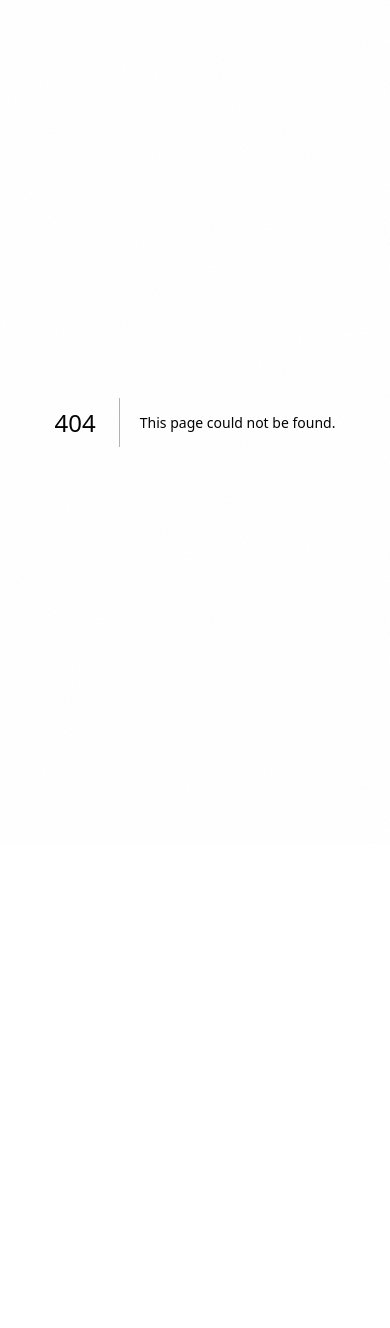
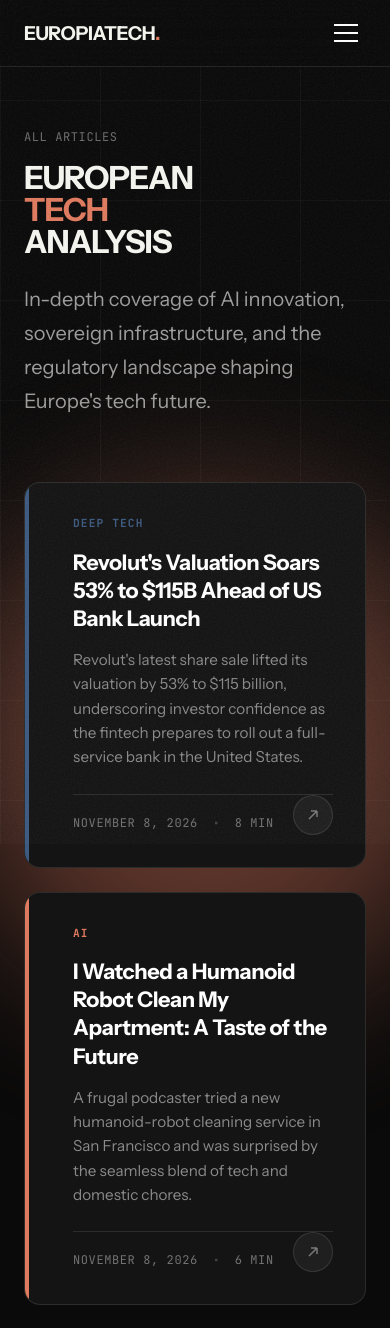
Before and after one commit to cosmos510/europiatech, a Next.js app: page /articles in a window 390 px wide. Before the commit this address had no page. Shown: the top 1328 px of the page. Before the commit the page ends 844 px from the top, so only its background shows below. Built offline with nearby package versions, Linux system fonts and the light colour scheme.

Commit message:
feat: add /articles page with all articles list
- Created articles listing page with bento-style cards
- Added 'Articles' link in navigation (desktop & mobile)
- Added 'View All Articles' button on homepage
- Responsive grid layout for mobile

```diff
--- /dev/null
+++ b/src/app/articles/page.tsx
@@ -0,0 +1,222 @@
+'use client';
+
+import { motion, useScroll, useTransform } from 'framer-motion';
+import Link from 'next/link';
+import { Navigation } from '@/components/Navigation';
+import { Footer } from '@/components/Footer';
+import { articles } from '@/lib/articles';
+
+// Map tag to accent color
+const tagColors: Record<string, string> = {
+  'Event Preview': 'var(--accent-warm)',
+  'Deep Tech': 'var(--accent-secondary)',
+  'Infrastructure': 'var(--accent-tertiary)',
+  'Event': 'var(--accent-warm)',
+  'AI': 'var(--accent-primary)',
+  'Security': 'var(--accent-tertiary)',
+  'Regulation': 'var(--accent-secondary)',
+};
+
+export default function ArticlesPage() {
+  const { scrollYProgress } = useScroll();
+  const backgroundY = useTransform(scrollYProgress, [0, 1], ['0%', '30%']);
+
+  return (
+    <div style={{ position: 'relative' }}>
+      {/* Ambient orbs */}
+      <motion.div
+        className="orb orb-violet"
+        style={{
+          width: 500,
+          height: 500,
+          top: '10%',
+          left: '-10%',
+          y: backgroundY,
+        }}
+      />
+      <motion.div
+        className="orb orb-cyan"
+        style={{
+          width: 300,
+          height: 300,
+          bottom: '20%',
+          right: '-5%',
+          y: backgroundY,
+        }}
+      />
+
+      {/* Grid & noise */}
+      <div className="grid-lines" aria-hidden="true" />
+      <div className="noise-overlay" aria-hidden="true" />
+
+      <Navigation />
+
+      <main style={{ position: 'relative', zIndex: 10, paddingTop: '8rem', paddingBottom: '6rem' }}>
+        <div className="container-main">
+
+          {/* Header */}
+          <motion.div
+            initial={{ opacity: 0, y: 40 }}
+            animate={{ opacity: 1, y: 0 }}
+            transition={{ duration: 0.6 }}
+            style={{ marginBottom: '4rem' }}
+          >
+            <span className="text-mono" style={{ color: 'rgba(255,255,255,0.4)', display: 'block', marginBottom: '1rem' }}>
+              All Articles
+            </span>
+            <h1 className="text-brutal-display" style={{ marginBottom: '1.5rem' }}>
+              EUROPEAN<br />
+              <span style={{ color: 'var(--accent-primary)' }}>TECH</span><br />
+              ANALYSIS
+            </h1>
+            <p style={{ fontSize: '1.25rem', color: 'rgba(255,255,255,0.6)', lineHeight: 1.7, maxWidth: '600px' }}>
+              In-depth coverage of AI innovation, sovereign infrastructure, and the regulatory landscape shaping Europe&apos;s tech future.
+            </p>
+          </motion.div>
+
+          {/* Articles Grid */}
+          <motion.div
+            initial={{ opacity: 0 }}
+            animate={{ opacity: 1 }}
+            transition={{ duration: 0.6, delay: 0.2 }}
+            style={{
+              display: 'grid',
+              gridTemplateColumns: 'repeat(2, 1fr)',
+              gap: '1.5rem',
+            }}
+            className="articles-list-grid"
+          >
+            {articles.map((article, index) => (
+              <motion.div
+                key={article.slug}
+                initial={{ opacity: 0, y: 30 }}
+                animate={{ opacity: 1, y: 0 }}
+                transition={{ duration: 0.5, delay: 0.1 + index * 0.05 }}
+              >
+                <Link
+                  href={`/articles/${article.slug}`}
+                  className="bento-card"
+                  style={{
+                    display: 'flex',
+                    flexDirection: 'column',
+                    height: '100%',
+                    padding: '2rem',
+                    position: 'relative',
+                    overflow: 'hidden',
+                    minHeight: '280px',
+                  }}
+                >
+                  {/* Accent line */}
+                  <div
+                    style={{
+                      position: 'absolute',
+                      top: 0,
+                      left: 0,
+                      width: '4px',
+                      height: '100%',
+                      background: tagColors[article.tag] || 'var(--accent-primary)',
+                    }}
+                  />
+
+                  {/* Content */}
+                  <div style={{ paddingLeft: '1rem', display: 'flex', flexDirection: 'column', height: '100%' }}>
+                    {/* Tag */}
+                    <span
+                      className="text-mono"
+                      style={{
+                        color: tagColors[article.tag] || 'var(--accent-primary)',
+                        fontSize: '0.7rem',
+                        fontWeight: 700,
+                        letterSpacing: '0.1em',
+                        textTransform: 'uppercase',
+                        marginBottom: '1rem',
+                      }}
+                    >
+                      {article.tag}
+                    </span>
+
+                    {/* Title */}
+                    <h2
+                      style={{
+                        fontSize: '1.35rem',
+                        fontWeight: 700,
+                        color: 'white',
+                        lineHeight: 1.3,
+                        marginBottom: '1rem',
+                        letterSpacing: '-0.02em',
+                      }}
+                    >
+                      {article.title}
+                    </h2>
+
+                    {/* Excerpt */}
+                    <p style={{
+                      color: 'rgba(255,255,255,0.5)',
+                      fontSize: '0.95rem',
+                      lineHeight: 1.6,
+                      marginBottom: '1.5rem',
+                      flex: 1,
+                    }}>
+                      {article.excerpt}
+                    </p>
+
+                    {/* Meta */}
+                    <div
+                      style={{
+                        display: 'flex',
+                        alignItems: 'center',
+                        gap: '1rem',
+                        paddingTop: '1rem',
+                        borderTop: '1px solid rgba(255,255,255,0.1)',
+                      }}
+                    >
+                      <span className="text-mono" style={{ color: 'rgba(255,255,255,0.4)', fontSize: '0.75rem' }}>
+                        {article.date}
+                      </span>
+                      <span style={{ color: 'rgba(255,255,255,0.2)' }}>•</span>
+                      <span className="text-mono" style={{ color: 'rgba(255,255,255,0.4)', fontSize: '0.75rem' }}>
+                        {article.readTime}
+                      </span>
+                    </div>
+                  </div>
+
+                  {/* Arrow indicator */}
+                  <div
+                    className="bento-card-arrow"
+                    style={{
+                      position: 'absolute',
+                      bottom: '2rem',
+                      right: '2rem',
+                    }}
+                  >
+                    <svg width="16" height="16" viewBox="0 0 16 16" fill="none" stroke="currentColor" strokeWidth="1.5">
+                      <path d="M4 12L12 4M12 4H6M12 4V10" />
+                    </svg>
+                  </div>
+                </Link>
+              </motion.div>
+            ))}
+          </motion.div>
+
+          {/* Back link */}
+          <motion.div
+            initial={{ opacity: 0 }}
+            animate={{ opacity: 1 }}
+            transition={{ duration: 0.5, delay: 0.6 }}
+            style={{ marginTop: '4rem' }}
+          >
+            <Link href="/" className="btn-outline" style={{ display: 'inline-flex' }}>
+              <svg width="16" height="16" viewBox="0 0 16 16" fill="none" stroke="currentColor" strokeWidth="1.5">
+                <path d="M10 12L6 8L10 4" />
+              </svg>
+              Back to Homepage
+            </Link>
+          </motion.div>
+
+        </div>
+      </main>
+
+      <Footer />
+    </div>
+  );
+}
--- a/src/app/globals.css
+++ b/src/app/globals.css
@@ -594,6 +594,10 @@ a {
     grid-column: span 1 !important;
     grid-row: span 1 !important;
   }
+
+  .articles-list-grid {
+    grid-template-columns: 1fr !important;
+  }
 }
 
 @media (min-width: 768px) and (max-width: 1023px) {
--- a/src/components/ArticlesGrid.tsx
+++ b/src/components/ArticlesGrid.tsx
@@ -111,6 +111,22 @@ export function ArticlesGrid() {
             </motion.div>
           )}
         </div>
+
+        {/* View All Articles link */}
+        <motion.div
+          initial={{ opacity: 0, y: 20 }}
+          whileInView={{ opacity: 1, y: 0 }}
+          viewport={{ once: true }}
+          transition={{ duration: 0.5, delay: 0.5 }}
+          style={{ marginTop: '3rem', textAlign: 'center' }}
+        >
+          <Link href="/articles" className="btn-outline" style={{ display: 'inline-flex' }}>
+            View All Articles
+            <svg width="16" height="16" viewBox="0 0 16 16" fill="none" stroke="currentColor" strokeWidth="1.5">
+              <path d="M6 4L10 8L6 12" />
+            </svg>
+          </Link>
+        </motion.div>
       </div>
     </section>
   );
--- a/src/components/Navigation.tsx
+++ b/src/components/Navigation.tsx
@@ -45,7 +45,7 @@ export function Navigation() {
 
       {/* Desktop nav */}
       <div className="nav-desktop" style={{ display: 'flex', alignItems: 'center', gap: '2rem' }}>
-        <NavLink href="/#articles">Analysis</NavLink>
+        <NavLink href="/articles">Articles</NavLink>
         <NavLink href="/#about">About</NavLink>
         <NavLink href="/press">Press</NavLink>
         <Link href="/#newsletter" className="btn-brutal">
@@ -107,8 +107,8 @@ export function Navigation() {
             }}
           >
             <div style={{ display: 'flex', flexDirection: 'column', padding: '1.5rem', gap: '1rem' }}>
-              <MobileNavLink href="/#articles" onClick={() => setIsMobileMenuOpen(false)}>
-                Analysis
+              <MobileNavLink href="/articles" onClick={() => setIsMobileMenuOpen(false)}>
+                Articles
               </MobileNavLink>
               <MobileNavLink href="/#about" onClick={() => setIsMobileMenuOpen(false)}>
                 About
```
